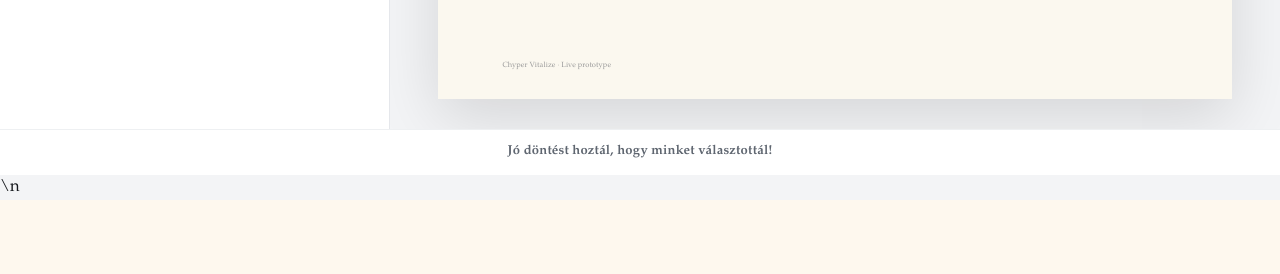
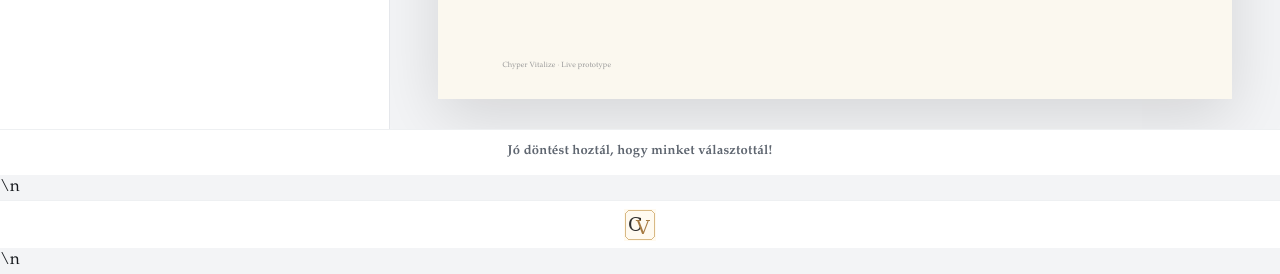
Before and after one commit to tamasitsmor237-sketch/chyper-vitalize, a Flask app: page / in a window 1280 px wide. Shown: the part 1166-1440 px from the top of the page. Before the commit the page ends 1358 px from the top, so only its background shows below. Run offline with Flask 3, Linux system fonts and the light colour scheme; some libraries are stand-ins or nearby versions.

Commit message:
Replace stray bottom newline text with centered logo strip

```diff
--- a/templates/index.html
+++ b/templates/index.html
@@ -12,7 +12,7 @@
 <style>
 :root{--accent:#2f6f8f;--ivory:#fbf8ef;--ink:#1d2329;--muted:#6d747b;--panel:#fff;--line:#e6e1d6}
 *{box-sizing:border-box} body{margin:0;font-family:"Palatino Linotype",Palatino,"Book Antiqua",Georgia,serif;background:#f3f4f6;color:#16191d;letter-spacing:.005em} h1,h2,h3,.brand,.cvName,.cvTitle{font-family:"Palatino Linotype",Palatino,"Book Antiqua",Georgia,serif;letter-spacing:-.025em} .brand,.cvName{font-weight:800} .label,.step,.siteWelcome,.siteBottomStrip{letter-spacing:.015em} body{font-size:16.5px;line-height:1.55} input,textarea,select,button{font-family:inherit;font-size:15.5px} h1{font-size:clamp(30px,4vw,42px);font-weight:800;letter-spacing:-.04em} h2{font-size:clamp(22px,3vw,30px);font-weight:750;letter-spacing:-.035em} h3{font-size:18px;font-weight:750} .brand{font-size:20px;letter-spacing:-.035em} .siteWelcome,.siteBottomStrip{font-size:14.5px;font-weight:700} .label{font-size:14px;font-weight:650}
-button,input,select,textarea{font:inherit}.siteLogoStrip{height:46px;background:#fff;display:grid;grid-template-columns:30px 1fr 30px;align-items:center;padding:0 26px;border-bottom:1px solid #eef0f2}.siteLogoStrip img{width:30px;height:30px;display:block}.siteWelcome{text-align:center;font-size:13px;font-weight:650;color:#5f6670}.siteBottomStrip{min-height:46px;background:#fff;border-top:1px solid #eef0f2;display:flex;align-items:center;justify-content:center;padding:12px 26px;text-align:center;font-size:13px;font-weight:650;color:#5f6670}.app{min-height:100vh}.top{height:66px;background:#fff;border-bottom:1px solid #e5e7eb;display:flex;align-items:center;justify-content:space-between;padding:0 26px;position:sticky;top:0;z-index:10}.brand{font-weight:800;letter-spacing:-.04em;font-size:22px}.brand span{color:var(--accent)}.step{font-size:13px;color:#6b7280}
+button,input,select,textarea{font:inherit}.siteLogoStrip{height:46px;background:#fff;display:grid;grid-template-columns:30px 1fr 30px;align-items:center;padding:0 26px;border-bottom:1px solid #eef0f2}.siteLogoStrip img{width:30px;height:30px;display:block}.siteWelcome{text-align:center;font-size:13px;font-weight:650;color:#5f6670}.siteBottomLogoStrip{min-height:48px;background:#fff;border-top:1px solid #eef0f2;display:flex;align-items:center;justify-content:center}.siteBottomLogoStrip img{display:block;width:32px;height:32px}.siteBottomStrip{min-height:46px;background:#fff;border-top:1px solid #eef0f2;display:flex;align-items:center;justify-content:center;padding:12px 26px;text-align:center;font-size:13px;font-weight:650;color:#5f6670}.app{min-height:100vh}.top{height:66px;background:#fff;border-bottom:1px solid #e5e7eb;display:flex;align-items:center;justify-content:space-between;padding:0 26px;position:sticky;top:0;z-index:10}.brand{font-weight:800;letter-spacing:-.04em;font-size:22px}.brand span{color:var(--accent)}.step{font-size:13px;color:#6b7280}
 .shell{display:grid;grid-template-columns:390px 1fr;min-height:calc(100vh - 66px)}.controls{background:#fff;border-right:1px solid #e5e7eb;padding:24px;overflow:auto}.previewWrap{padding:30px;display:flex;justify-content:center;align-items:flex-start;overflow:auto}
 h2{margin:0 0 7px;font-size:22px}.sub{color:#6b7280;font-size:13px;line-height:1.45;margin-bottom:22px}.group{margin:0 0 22px}.label{font-size:12px;font-weight:750;margin-bottom:8px;display:block;color:#3f464d}.row{display:grid;grid-template-columns:1fr 1fr;gap:10px}.input,.select,.textarea{width:100%;border:1px solid #d9dde2;border-radius:10px;padding:11px 12px;background:#fff;outline:none}.input:focus,.select:focus,.textarea:focus{border-color:var(--accent);box-shadow:0 0 0 3px color-mix(in srgb,var(--accent) 15%,transparent)}.textarea{min-height:76px;resize:vertical}
 .langSearch{margin-bottom:8px}.hint{font-size:11px;color:#7a8087;margin-top:6px}.seg{display:flex;gap:8px;flex-wrap:wrap}.seg button{border:1px solid #d9dde2;background:#fff;border-radius:9px;padding:8px 11px;cursor:pointer}.seg button.active{border-color:var(--accent);box-shadow:0 0 0 2px color-mix(in srgb,var(--accent) 16%,transparent)}
@@ -246,7 +246,7 @@ document.getElementById('aiAnswer').addEventListener('keydown',e=>{if(e.key==='E
 
 document.getElementById('paywall').addEventListener('click',e=>{if(e.target.id==='paywall')closePayment()});
 </script>
-<div class="siteBottomStrip" id="siteBottomMessage">Jó döntést hoztál, hogy minket választottál!</div>\n</body></html>
+<div class="siteBottomStrip" id="siteBottomMessage">Jó döntést hoztál, hogy minket választottál!</div>\n<div class="siteBottomLogoStrip"><img src="/static/favicon-32x32.png" alt="Chyper Vitalize" width="32" height="32"></div>\n</body></html>
 
 <script>document.getElementById('uiLang').addEventListener('change',()=>setTimeout(refreshCurrency,0));setTimeout(refreshCurrency,0);</script>
 
```
